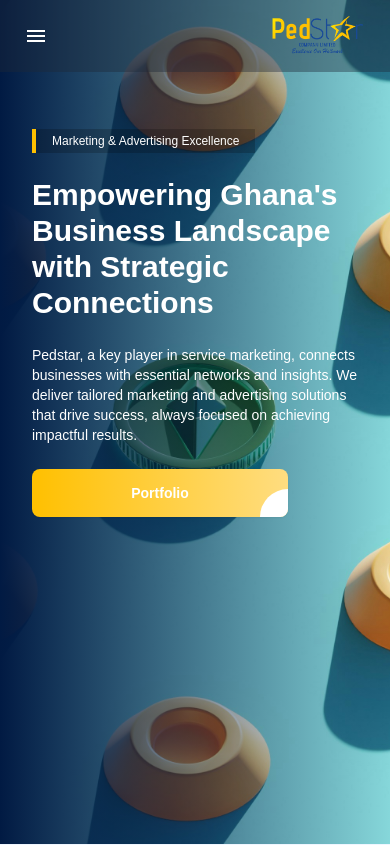
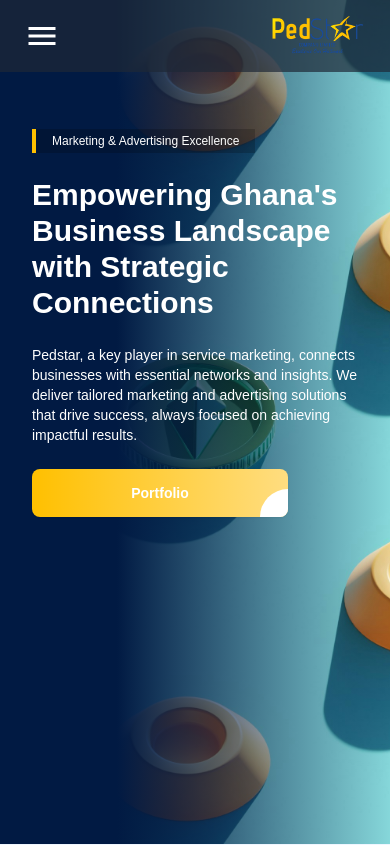
Before and after one commit to quavo19/pedstar, a React (Create React App) app: page / in a window 390 px wide. Shown: the top 845 px of the page. Built offline with nearby package versions, Linux system fonts and the light colour scheme.

Commit message:
Add change

```diff
--- a/src/components/Navbar.jsx
+++ b/src/components/Navbar.jsx
@@ -36,13 +36,13 @@
   };
 
   return (
-    <nav className="bg-gray-800 bg-opacity-40 flex items-center justify-between p-4 fixed top-0 w-full z-10 md:px-24 px-6 z-50">
+    <nav className="bg-gray-800 bg-opacity-70 flex items-center justify-between p-4 fixed top-0 w-full z-10 md:px-24 px-6 z-50">
       <div className="lg:hidden">
         <button onClick={handleMobileMenuToggle}>
           {isMobileMenuOpen ? (
             <CloseIcon className="text-white z-30" />
           ) : (
-            <MenuIcon className="text-white" />
+            <MenuIcon style={{ color: "#fff", fontSize: "36px" }} />
           )}
         </button>
       </div>
--- a/src/pages/Home.jsx
+++ b/src/pages/Home.jsx
@@ -12,7 +12,7 @@
         className="flex flex-col pt-32 lg:flex-row items-center justify-between min-h-screen p-8"
         style={{
           height: "100vh",
-          backgroundImage: `linear-gradient(to right, rgba(1, 26, 67, 1), rgba(255, 255, 255, 0)), url(${require("../images/bg2.jpg")})`,
+          backgroundImage: `linear-gradient(to right, rgba(1, 26, 67, 1) 30%, rgba(255, 255, 255, 0)), url(${require("../images/bg2.jpg")})`,
           backgroundSize: "cover",
           backgroundPosition: "center",
           backgroundRepeat: "no-repeat"
```
